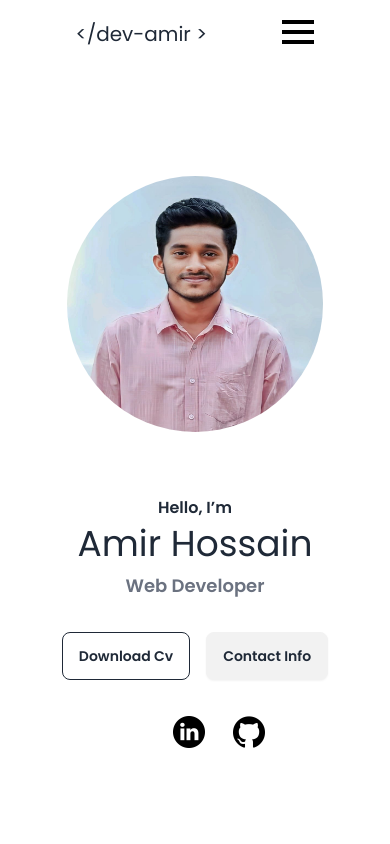
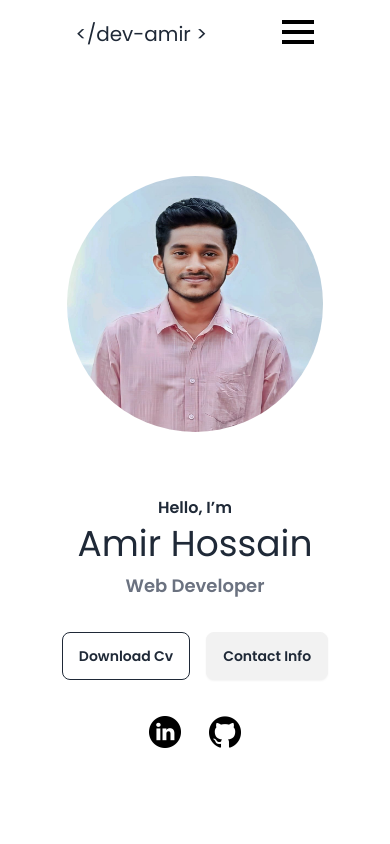
Before and after one commit to amir811537/personal-real-portfolio, a React (Vite) app: page / in a window 390 px wide. Shown: the top 844 px of the page. Built offline with nearby package versions, Linux system fonts and the light colour scheme.

Commit message:
added responsive on hero section

```diff
--- a/src/App.jsx
+++ b/src/App.jsx
@@ -65,9 +65,9 @@ function App() {
       <button className='btn btn-outline' onClick={handleDownload}>Download Cv</button>
       <button className='btn' onClick={() => window.location.href = '#contact'}>Contact Info</button>
     </div>
-    <div className='flex gap-7 ml-12 justify-center lg:justify-center mt-9' id='social_container'>
+    <div className='flex gap-7 lg:ml-12 justify-center lg:justify-center mt-9' id='social_container'>
       <img className='h-8 w-8 cursor-pointer' src="linkedin.png" alt="my LinkedIn profile" onClick={() => window.location.href = 'https://www.linkedin.com/in/aamir-hossain-a37911274'} />
-      <img className='h-8 w-8 cursor-pointer' src="github.png" alt="my GitHub profile" onClick={() => window.location.href = 'https://www.github.com'} />
+      <img className='h-8 w-8 cursor-pointer' src="github.png" alt="my GitHub profile" onClick={() => window.location.href = 'https://github.com/amir811537'} />
     </div>
   </div>
 </section>
```
